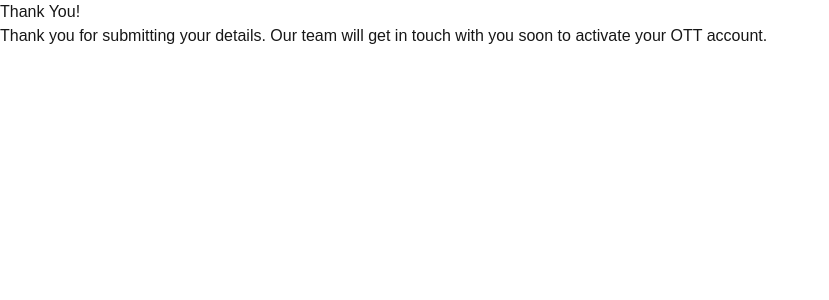
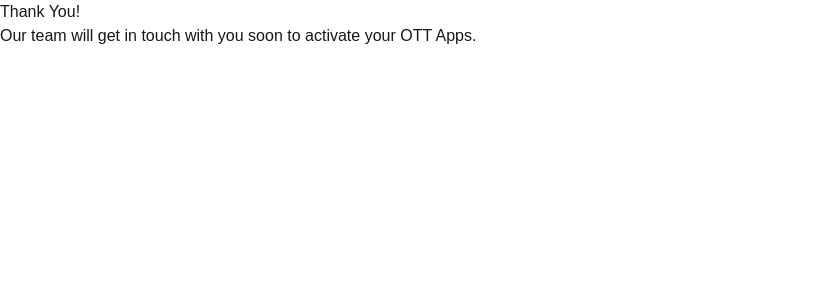
Before and after one commit to SurajSingh7/vcard, a Next.js app: page /thanks in a window 1280 px wide. Shown: the top 300 px of the page, without its empty margins (0-829 px from the left). Built offline with nearby package versions, Linux system fonts and the light colour scheme.

Commit message:
fix:mess

```diff
--- a/src/app/(pages)/thanks/page.js
+++ b/src/app/(pages)/thanks/page.js
@@ -6,7 +6,7 @@
             Thank You!
           </h1>
           <p className="mt-4 text-center text-gray-800 ">
-            Thank you for submitting your details. Our team will get in touch with you soon to activate your OTT account.
+             Our team will get in touch with you soon to activate your OTT Apps.
           </p>
         </div>
       </div>
```
